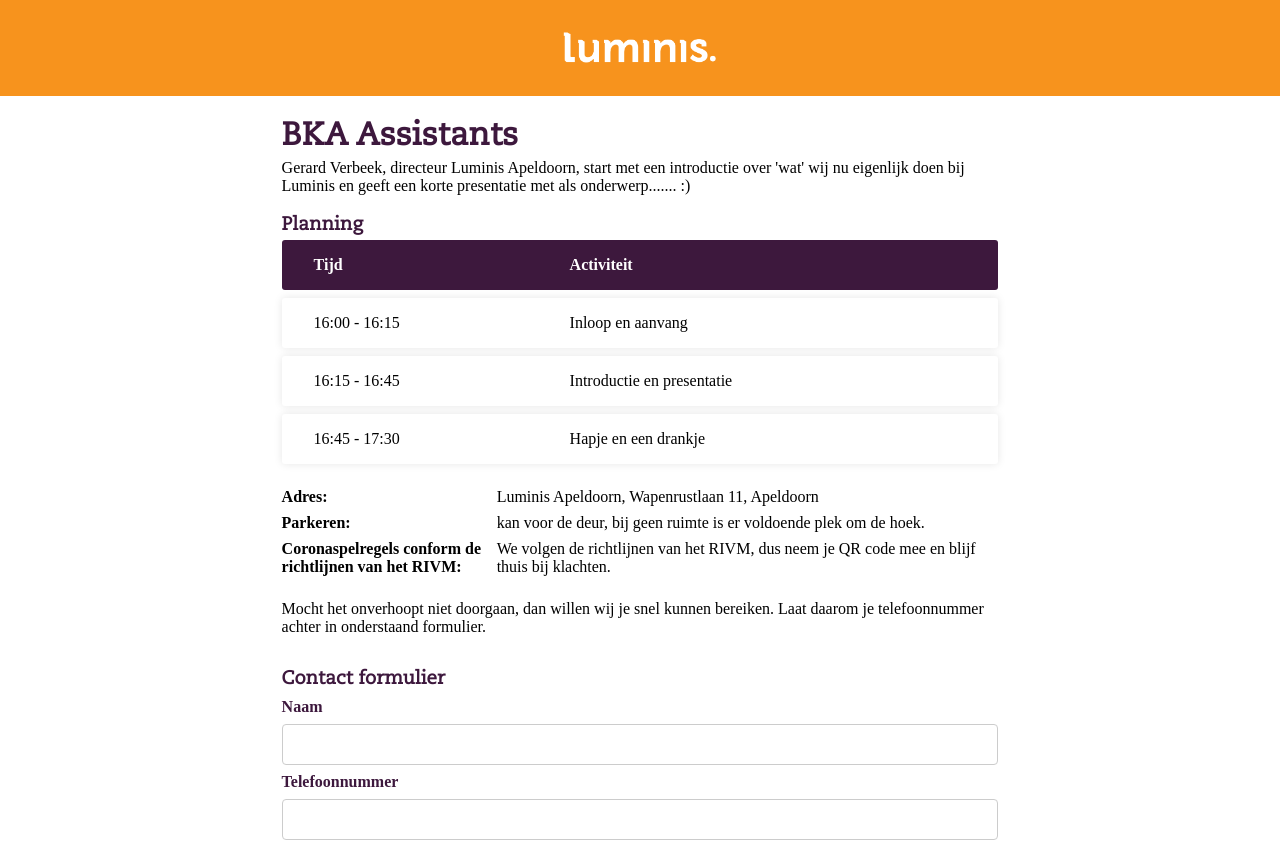
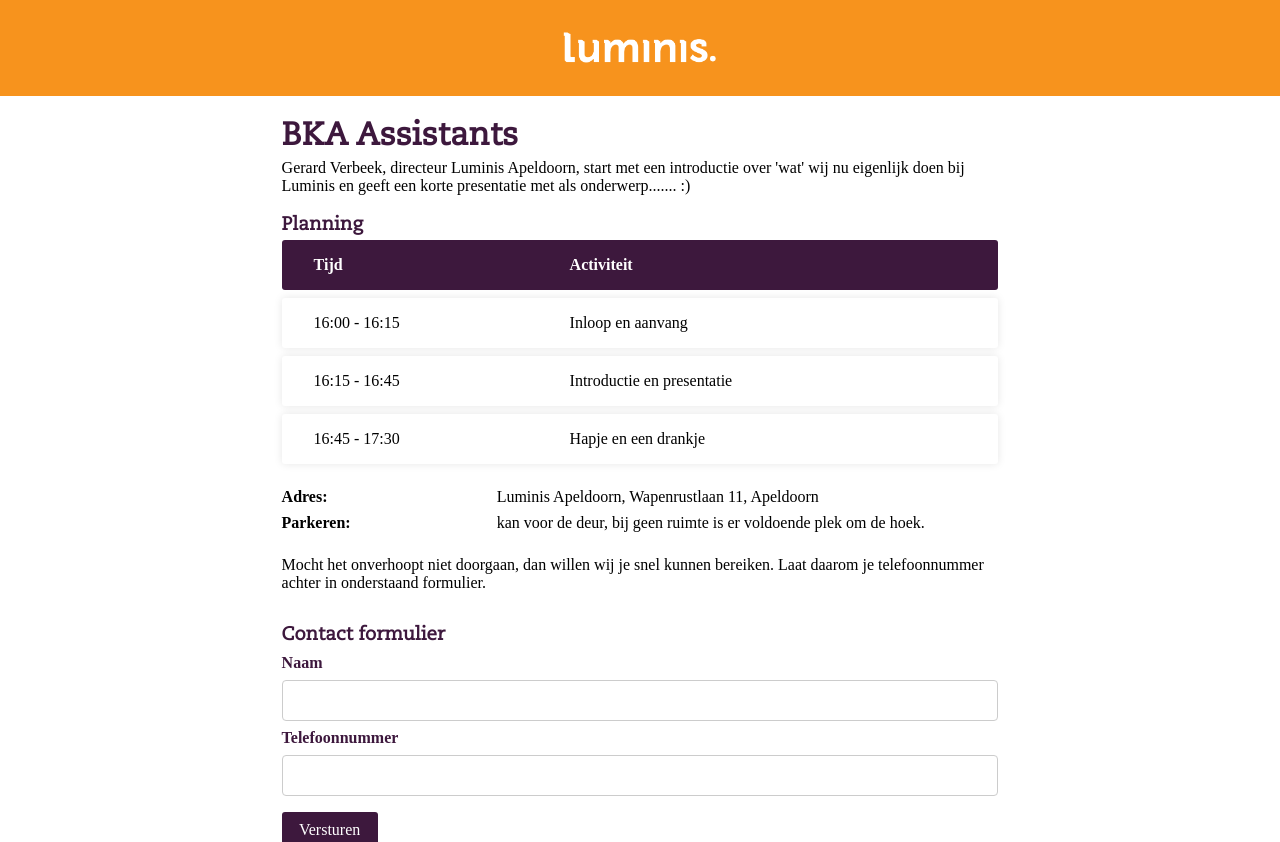
Before and after one commit to MelindaDeRoo/assistants, an Angular app: page / in a window 1280 px wide. Shown: the top 842 px of the page. Built offline with nearby package versions, Linux system fonts and the light colour scheme.

Commit message:
update content

```diff
--- a/src/app/register/register.component.html
+++ b/src/app/register/register.component.html
@@ -30,10 +30,6 @@
       <p class="column-name"><b>Parkeren:</b></p>
       <p class="column-content">kan voor de deur, bij geen ruimte is er voldoende plek om de hoek.</p>
     </div>
-    <div class="location-content">
-      <p class="column-name"><b>Coronaspelregels conform de richtlijnen van het RIVM:</b></p>
-      <p class="column-content">We volgen de richtlijnen van het RIVM, dus neem je QR code mee en blijf thuis bij klachten.</p>
-    </div>
   </div>
   <p class="signature">Mocht het onverhoopt niet doorgaan, dan willen wij je snel kunnen bereiken. Laat daarom je telefoonnummer achter in onderstaand formulier.</p>
   <h3>Contact formulier</h3>
```
